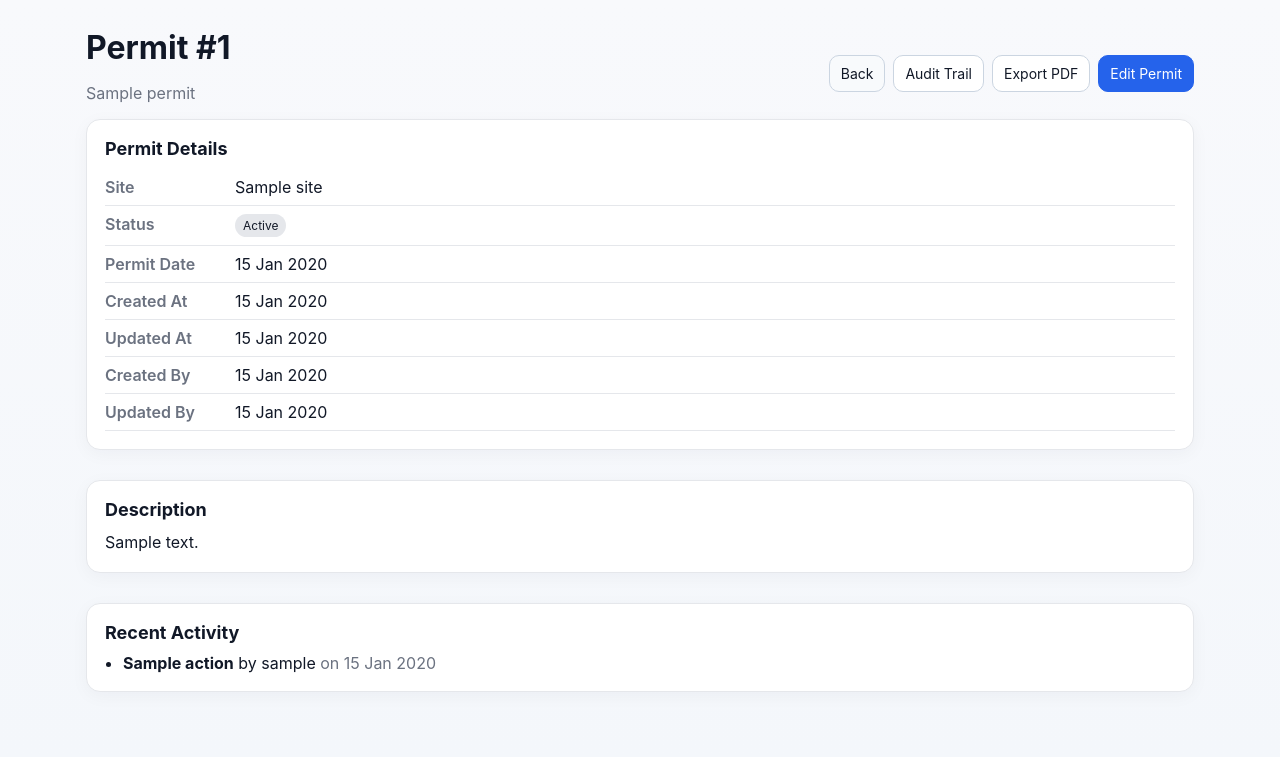
After one commit to HAL001BOT/work-permits-mvp, a Node server app: template views/permit-detail.ejs in a window 1280 px wide. The commit adds this page. Shown: the top 757 px of the page. Run offline with Node 20, Linux system fonts and the light colour scheme; the template is opened without the code that fills it: most values are stand-ins (such as "Sample title", 1, 10 or a date in 2020); some libraries are stand-ins or nearby versions.

Commit message:
Add PDF exports and refresh permit dashboard/detail UI

```diff
--- a/package.json
+++ b/package.json
@@ -16,6 +16,7 @@
     "ejs": "^3.1.10",
     "express": "^4.21.2",
     "express-session": "^1.18.1",
-    "helmet": "^8.0.0"
+    "helmet": "^8.0.0",
+    "pdfkit": "^0.17.2"
   }
 }
--- a/public/css/style.css
+++ b/public/css/style.css
@@ -1,17 +1,160 @@
-body { font-family: Arial, sans-serif; margin: 0; background: #f6f8fb; color: #1f2937; }
-.container { max-width: 1100px; margin: 24px auto; padding: 0 16px; }
-.narrow { max-width: 600px; }
-.card { background: #fff; border: 1px solid #e5e7eb; border-radius: 8px; padding: 16px; margin-bottom: 16px; }
+:root {
+  --bg: #f4f7fb;
+  --surface: #ffffff;
+  --text: #111827;
+  --muted: #6b7280;
+  --border: #e5e7eb;
+  --primary: #2563eb;
+  --danger: #dc2626;
+}
+
+* { box-sizing: border-box; }
+body {
+  font-family: Inter, system-ui, -apple-system, Segoe UI, Roboto, Arial, sans-serif;
+  margin: 0;
+  background: linear-gradient(180deg, #f8f9fc 0%, var(--bg) 100%);
+  color: var(--text);
+}
+
+.container { max-width: 1140px; margin: 28px auto; padding: 0 16px 22px; }
+.narrow { max-width: 700px; }
+.auth-layout { min-height: 75vh; display: flex; align-items: center; }
+
+.page-header h1 { margin: 0 0 6px; }
+.muted { color: var(--muted); }
+
+.card {
+  background: var(--surface);
+  border: 1px solid var(--border);
+  border-radius: 14px;
+  padding: 18px;
+  margin-bottom: 16px;
+  box-shadow: 0 4px 18px rgba(15, 23, 42, 0.04);
+}
+
 .row { display: flex; align-items: center; }
 .wrap { flex-wrap: wrap; }
 .space-between { justify-content: space-between; }
 .gap { gap: 8px; }
-label { display: flex; flex-direction: column; font-size: 14px; gap: 4px; }
-input, textarea, select, button, .button { padding: 8px 10px; font-size: 14px; border: 1px solid #cbd5e1; border-radius: 6px; background: #fff; }
-button, .button { cursor: pointer; text-decoration: none; color: #111827; }
+.gap-md { gap: 16px; }
+
+label { display: flex; flex-direction: column; font-size: 14px; font-weight: 500; gap: 6px; }
+input, textarea, select, button, .button {
+  padding: 9px 11px;
+  font-size: 14px;
+  border: 1px solid #cbd5e1;
+  border-radius: 10px;
+  background: #fff;
+}
+
+input:focus, textarea:focus, select:focus {
+  outline: none;
+  border-color: #93c5fd;
+  box-shadow: 0 0 0 3px rgba(59, 130, 246, 0.18);
+}
+
+button, .button {
+  cursor: pointer;
+  text-decoration: none;
+  color: var(--text);
+  display: inline-flex;
+  align-items: center;
+}
+
+.button.primary { background: var(--primary); border-color: var(--primary); color: #fff; }
+.button.primary:hover { filter: brightness(0.95); }
+.button.ghost { background: #f8fafc; }
 button:hover, .button:hover { background: #f3f4f6; }
-.error { color: #b91c1c; }
-.danger { border-color: #ef4444; color: #b91c1c; }
-table { width: 100%; border-collapse: collapse; background: #fff; border: 1px solid #e5e7eb; }
-th, td { border-bottom: 1px solid #e5e7eb; text-align: left; padding: 10px; vertical-align: top; }
-pre { margin: 0; white-space: pre-wrap; max-width: 280px; overflow-wrap: anywhere; }
+
+.form-stack { display: flex; flex-direction: column; gap: 12px; }
+.grid-form {
+  display: grid;
+  grid-template-columns: repeat(auto-fit, minmax(180px, 1fr));
+  gap: 12px;
+  align-items: end;
+}
+.field-half { flex: 1; min-width: 220px; }
+
+.stats-grid {
+  display: grid;
+  grid-template-columns: repeat(auto-fit, minmax(150px, 1fr));
+  gap: 10px;
+  margin-bottom: 16px;
+}
+.stat-card {
+  background: var(--surface);
+  border: 1px solid var(--border);
+  border-radius: 12px;
+  padding: 14px;
+}
+.stat-card h3 { margin: 0; color: var(--muted); font-size: 13px; font-weight: 600; }
+.stat-value { margin: 6px 0 0; font-size: 28px; font-weight: 700; }
+
+.badge {
+  background: #eef2ff;
+  color: #3730a3;
+  border: 1px solid #c7d2fe;
+  padding: 7px 10px;
+  border-radius: 999px;
+  font-size: 13px;
+}
+
+.table-card { padding: 0; overflow: hidden; }
+.table-wrap { overflow-x: auto; }
+table { width: 100%; border-collapse: collapse; background: #fff; }
+th, td {
+  border-bottom: 1px solid var(--border);
+  text-align: left;
+  padding: 11px 10px;
+  vertical-align: top;
+  font-size: 14px;
+}
+th { background: #f8fafc; font-size: 12px; letter-spacing: .02em; text-transform: uppercase; color: #334155; }
+
+.status-pill {
+  display: inline-block;
+  font-size: 12px;
+  text-transform: capitalize;
+  padding: 4px 8px;
+  border-radius: 999px;
+  background: #e5e7eb;
+}
+.status-draft { background: #e5e7eb; color: #1f2937; }
+.status-submitted { background: #dbeafe; color: #1d4ed8; }
+.status-approved { background: #dcfce7; color: #166534; }
+.status-closed { background: #fee2e2; color: #991b1b; }
+
+.section-title { margin-top: 0; margin-bottom: 10px; font-size: 18px; }
+.detail-grid { display: grid; gap: 14px; }
+.detail-list { margin: 0; }
+.detail-list div {
+  display: grid;
+  grid-template-columns: 130px 1fr;
+  border-bottom: 1px solid var(--border);
+  padding: 8px 0;
+}
+.detail-list dt { color: var(--muted); font-weight: 600; }
+.detail-list dd { margin: 0; }
+.description { margin: 0; white-space: pre-wrap; line-height: 1.5; }
+.activity-list { margin: 0; padding-left: 18px; }
+
+.error { color: #b91c1c; font-weight: 600; }
+.danger-link {
+  border: none;
+  background: transparent;
+  color: var(--danger);
+  padding: 0;
+  font-size: 14px;
+}
+
+pre {
+  margin: 0;
+  white-space: pre-wrap;
+  max-width: 320px;
+  overflow-wrap: anywhere;
+  font-size: 12px;
+}
+
+@media (max-width: 700px) {
+  .detail-list div { grid-template-columns: 1fr; gap: 4px; }
+}
--- a/server.js
+++ b/server.js
@@ -4,6 +4,7 @@ const session = require('express-session');
 const SQLiteStore = require('connect-sqlite3')(session);
 const bcrypt = require('bcryptjs');
 const helmet = require('helmet');
+const PDFDocument = require('pdfkit');
 const { db, migrate } = require('./db');
 
 migrate();
@@ -48,6 +49,135 @@ function statusOptions() {
   return ['draft', 'submitted', 'approved', 'closed'];
 }
 
+function getFilterContext(query) {
+  const { status = '', site = '', startDate = '', endDate = '' } = query;
+  const clauses = [];
+  const params = [];
+
+  if (status) {
+    clauses.push('p.status = ?');
+    params.push(status);
+  }
+  if (site) {
+    clauses.push('p.site LIKE ?');
+    params.push(`%${site}%`);
+  }
+  if (startDate) {
+    clauses.push('p.permit_date >= ?');
+    params.push(startDate);
+  }
+  if (endDate) {
+    clauses.push('p.permit_date <= ?');
+    params.push(endDate);
+  }
+
+  return {
+    filters: { status, site, startDate, endDate },
+    where: clauses.length ? `WHERE ${clauses.join(' AND ')}` : '',
+    params,
+  };
+}
+
+function formatStatusLabel(status) {
+  if (!status) return '';
+  return status[0].toUpperCase() + status.slice(1);
+}
+
+function generatePermitPdf(res, permit) {
+  const doc = new PDFDocument({ margin: 50, size: 'A4' });
+  const safeTitle = `permit-${permit.id}.pdf`;
+
+  res.setHeader('Content-Type', 'application/pdf');
+  res.setHeader('Content-Disposition', `attachment; filename="${safeTitle}"`);
+  doc.pipe(res);
+
+  doc.fontSize(20).text('Work Permit', { align: 'left' });
+  doc.moveDown(0.5);
+  doc.fontSize(12).fillColor('#4b5563').text(`Generated: ${new Date().toLocaleString()}`);
+
+  doc.moveDown();
+  doc.fillColor('black').fontSize(14).text(`Permit #${permit.id}: ${permit.title}`);
+  doc.moveDown(0.7);
+
+  const fields = [
+    ['Site', permit.site],
+    ['Status', formatStatusLabel(permit.status)],
+    ['Permit Date', permit.permit_date],
+    ['Created At', permit.created_at],
+    ['Updated At', permit.updated_at],
+    ['Created By', permit.created_by_name],
+    ['Updated By', permit.updated_by_name],
+  ];
+
+  fields.forEach(([label, value]) => {
+    doc.font('Helvetica-Bold').text(`${label}: `, { continued: true });
+    doc.font('Helvetica').text(value || '-');
+  });
+
+  doc.moveDown();
+  doc.font('Helvetica-Bold').text('Description');
+  doc.font('Helvetica').text(permit.description || 'No description provided.', {
+    lineGap: 3,
+  });
+
+  doc.end();
+}
+
+function generatePermitListPdf(res, permits, filters) {
+  const doc = new PDFDocument({ margin: 45, size: 'A4' });
+  const filename = 'permits-summary.pdf';
+
+  res.setHeader('Content-Type', 'application/pdf');
+  res.setHeader('Content-Disposition', `attachment; filename="${filename}"`);
+  doc.pipe(res);
+
+  doc.fontSize(20).text('Work Permits Summary');
+  doc.moveDown(0.5);
+  doc.fontSize(11).fillColor('#4b5563').text(`Generated: ${new Date().toLocaleString()}`);
+  doc.fillColor('black');
+
+  const activeFilterLines = [
+    filters.status ? `Status: ${filters.status}` : null,
+    filters.site ? `Site contains: ${filters.site}` : null,
+    filters.startDate ? `From: ${filters.startDate}` : null,
+    filters.endDate ? `To: ${filters.endDate}` : null,
+  ].filter(Boolean);
+
+  doc.moveDown(0.7);
+  doc.font('Helvetica-Bold').text('Filters');
+  doc.font('Helvetica').text(activeFilterLines.length ? activeFilterLines.join(' | ') : 'None');
+
+  doc.moveDown(0.5);
+  doc.font('Helvetica-Bold').text(`Total permits: ${permits.length}`);
+  doc.moveDown();
+
+  if (!permits.length) {
+    doc.font('Helvetica').text('No permits matched the selected filters.');
+    doc.end();
+    return;
+  }
+
+  permits.forEach((permit, idx) => {
+    if (idx > 0) doc.moveDown(0.5);
+
+    const blockTop = doc.y;
+    doc.rect(45, blockTop - 3, 505, 70).stroke('#e5e7eb');
+
+    doc.font('Helvetica-Bold').fontSize(12).text(`#${permit.id} - ${permit.title}`, 52, blockTop + 6);
+    doc.font('Helvetica').fontSize(10).text(
+      `Site: ${permit.site}    Status: ${formatStatusLabel(permit.status)}    Permit Date: ${permit.permit_date}`,
+      52,
+      blockTop + 25
+    );
+    doc.text(`Updated: ${permit.updated_at} by ${permit.updated_by_name}`, 52, blockTop + 40);
+
+    doc.y = blockTop + 76;
+    if (doc.y > 740) doc.addPage();
+  });
+
+  doc.end();
+}
+
 app.get('/', requireAuth, (req, res) => {
   res.redirect('/permits');
 });
@@ -76,28 +206,7 @@ app.post('/logout', requireAuth, (req, res) => {
 });
 
 app.get('/permits', requireAuth, (req, res) => {
-  const { status = '', site = '', startDate = '', endDate = '' } = req.query;
-  const clauses = [];
-  const params = [];
-
-  if (status) {
-    clauses.push('p.status = ?');
-    params.push(status);
-  }
-  if (site) {
-    clauses.push('p.site LIKE ?');
-    params.push(`%${site}%`);
-  }
-  if (startDate) {
-    clauses.push('p.permit_date >= ?');
-    params.push(startDate);
-  }
-  if (endDate) {
-    clauses.push('p.permit_date <= ?');
-    params.push(endDate);
-  }
-
-  const where = clauses.length ? `WHERE ${clauses.join(' AND ')}` : '';
+  const { filters, where, params } = getFilterContext(req.query);
 
   const permits = db
     .prepare(
@@ -110,10 +219,19 @@ app.get('/permits', requireAuth, (req, res) => {
     )
     .all(...params);
 
+  const statusCounts = statusOptions().reduce((acc, status) => {
+    acc[status] = permits.filter((p) => p.status === status).length;
+    return acc;
+  }, {});
+
   res.render('permits', {
     permits,
-    filters: { status, site, startDate, endDate },
+    filters,
     statusOptions: statusOptions(),
+    stats: {
+      total: permits.length,
+      statusCounts,
+    },
   });
 });
 
@@ -227,6 +345,36 @@ app.post('/permits/:id/delete', requireAuth, (req, res) => {
   res.redirect('/permits');
 });
 
+app.get('/permits/:id', requireAuth, (req, res) => {
+  const permit = db
+    .prepare(
+      `SELECT p.*, c.username AS created_by_name, u.username AS updated_by_name
+       FROM permits p
+       JOIN users c ON c.id = p.created_by
+       JOIN users u ON u.id = p.updated_by
+       WHERE p.id = ?`
+    )
+    .get(req.params.id);
+
+  if (!permit) return res.status(404).send('Permit not found');
+
+  const recentAudit = db
+    .prepare(
+      `SELECT a.changed_at, a.action, u.username
+       FROM permit_audit a
+       JOIN users u ON u.id = a.changed_by
+       WHERE a.permit_id = ?
+       ORDER BY a.changed_at DESC
+       LIMIT 5`
+    )
+    .all(req.params.id);
+
+  res.render('permit-detail', {
+    permit,
+    recentAudit,
+  });
+});
+
 app.get('/permits/:id/audit', requireAuth, (req, res) => {
   const permit = db.prepare('SELECT * FROM permits WHERE id = ?').get(req.params.id);
   const auditRows = db
@@ -244,31 +392,44 @@ app.get('/permits/:id/audit', requireAuth, (req, res) => {
   res.render('audit', { permitId: req.params.id, auditRows });
 });
 
+app.get('/permits/:id/export.pdf', requireAuth, (req, res) => {
+  const permit = db
+    .prepare(
+      `SELECT p.*, c.username AS created_by_name, u.username AS updated_by_name
+       FROM permits p
+       JOIN users c ON c.id = p.created_by
+       JOIN users u ON u.id = p.updated_by
+       WHERE p.id = ?`
+    )
+    .get(req.params.id);
+
+  if (!permit) return res.status(404).send('Permit not found');
+  generatePermitPdf(res, permit);
+});
+
+app.get('/permits/export.pdf', requireAuth, (req, res) => {
+  const { filters, where, params } = getFilterContext(req.query);
+  const whereNoAlias = where.replace(/p\./g, '');
+
+  const permits = db
+    .prepare(
+      `SELECT p.id, p.title, p.site, p.status, p.permit_date, p.updated_at, u.username AS updated_by_name
+       FROM permits p
+       JOIN users u ON u.id = p.updated_by
+       ${whereNoAlias}
+       ORDER BY p.updated_at DESC`
+    )
+    .all(...params);
+
+  generatePermitListPdf(res, permits, filters);
+});
+
 app.get('/permits/export.csv', requireAuth, (req, res) => {
-  const { status = '', site = '', startDate = '', endDate = '' } = req.query;
-  const clauses = [];
-  const params = [];
+  const { where, params } = getFilterContext(req.query);
+  const whereNoAlias = where.replace(/p\./g, '');
 
-  if (status) {
-    clauses.push('status = ?');
-    params.push(status);
-  }
-  if (site) {
-    clauses.push('site LIKE ?');
-    params.push(`%${site}%`);
-  }
-  if (startDate) {
-    clauses.push('permit_date >= ?');
-    params.push(startDate);
-  }
-  if (endDate) {
-    clauses.push('permit_date <= ?');
-    params.push(endDate);
-  }
-
-  const where = clauses.length ? `WHERE ${clauses.join(' AND ')}` : '';
   const rows = db
-    .prepare(`SELECT id,title,description,site,status,permit_date,created_at,updated_at FROM permits ${where} ORDER BY updated_at DESC`)
+    .prepare(`SELECT id,title,description,site,status,permit_date,created_at,updated_at FROM permits ${whereNoAlias} ORDER BY updated_at DESC`)
     .all(...params);
 
   const esc = (v) => `"${String(v ?? '').replace(/"/g, '""')}"`;
--- /dev/null
+++ b/views/permit-detail.ejs
@@ -0,0 +1,58 @@
+<!doctype html>
+<html>
+<head>
+  <meta charset="utf-8" />
+  <meta name="viewport" content="width=device-width,initial-scale=1" />
+  <title>Permit #<%= permit.id %> - <%= permit.title %></title>
+  <link rel="stylesheet" href="/css/style.css" />
+</head>
+<body>
+  <main class="container">
+    <header class="page-header row wrap space-between gap">
+      <div>
+        <h1>Permit #<%= permit.id %></h1>
+        <p class="muted"><%= permit.title %></p>
+      </div>
+      <div class="row gap wrap">
+        <a class="button ghost" href="/permits">Back</a>
+        <a class="button" href="/permits/<%= permit.id %>/audit">Audit Trail</a>
+        <a class="button" href="/permits/<%= permit.id %>/export.pdf">Export PDF</a>
+        <a class="button primary" href="/permits/<%= permit.id %>/edit">Edit Permit</a>
+      </div>
+    </header>
+
+    <section class="detail-grid">
+      <article class="card">
+        <h2 class="section-title">Permit Details</h2>
+        <dl class="detail-list">
+          <div><dt>Site</dt><dd><%= permit.site %></dd></div>
+          <div><dt>Status</dt><dd><span class="status-pill status-<%= permit.status %>"><%= permit.status %></span></dd></div>
+          <div><dt>Permit Date</dt><dd><%= permit.permit_date %></dd></div>
+          <div><dt>Created At</dt><dd><%= permit.created_at %></dd></div>
+          <div><dt>Updated At</dt><dd><%= permit.updated_at %></dd></div>
+          <div><dt>Created By</dt><dd><%= permit.created_by_name %></dd></div>
+          <div><dt>Updated By</dt><dd><%= permit.updated_by_name %></dd></div>
+        </dl>
+      </article>
+
+      <article class="card">
+        <h2 class="section-title">Description</h2>
+        <p class="description"><%= permit.description || 'No description provided.' %></p>
+      </article>
+
+      <article class="card">
+        <h2 class="section-title">Recent Activity</h2>
+        <% if (!recentAudit.length) { %>
+          <p class="muted">No audit events yet.</p>
+        <% } else { %>
+          <ul class="activity-list">
+            <% recentAudit.forEach(row => { %>
+              <li><strong><%= row.action %></strong> by <%= row.username %> <span class="muted">on <%= row.changed_at %></span></li>
+            <% }) %>
+          </ul>
+        <% } %>
+      </article>
+    </section>
+  </main>
+</body>
+</html>
```
Also changed, not shown: views/audit.ejs (+8 -2 lines), views/login.ejs (+8 -5 lines), views/permit-form.ejs (+17 -10 lines), views/permits.ejs (+47 -16 lines), README.md, 1 other file.
